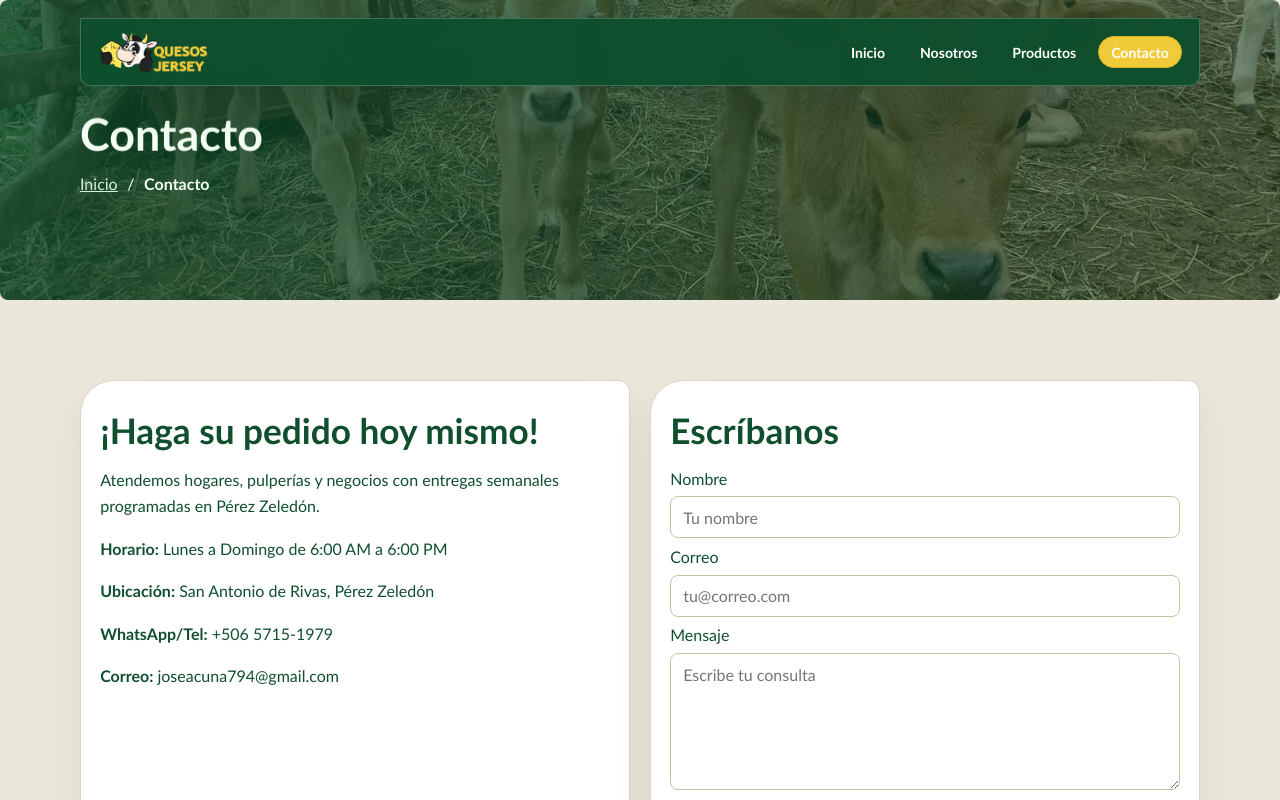
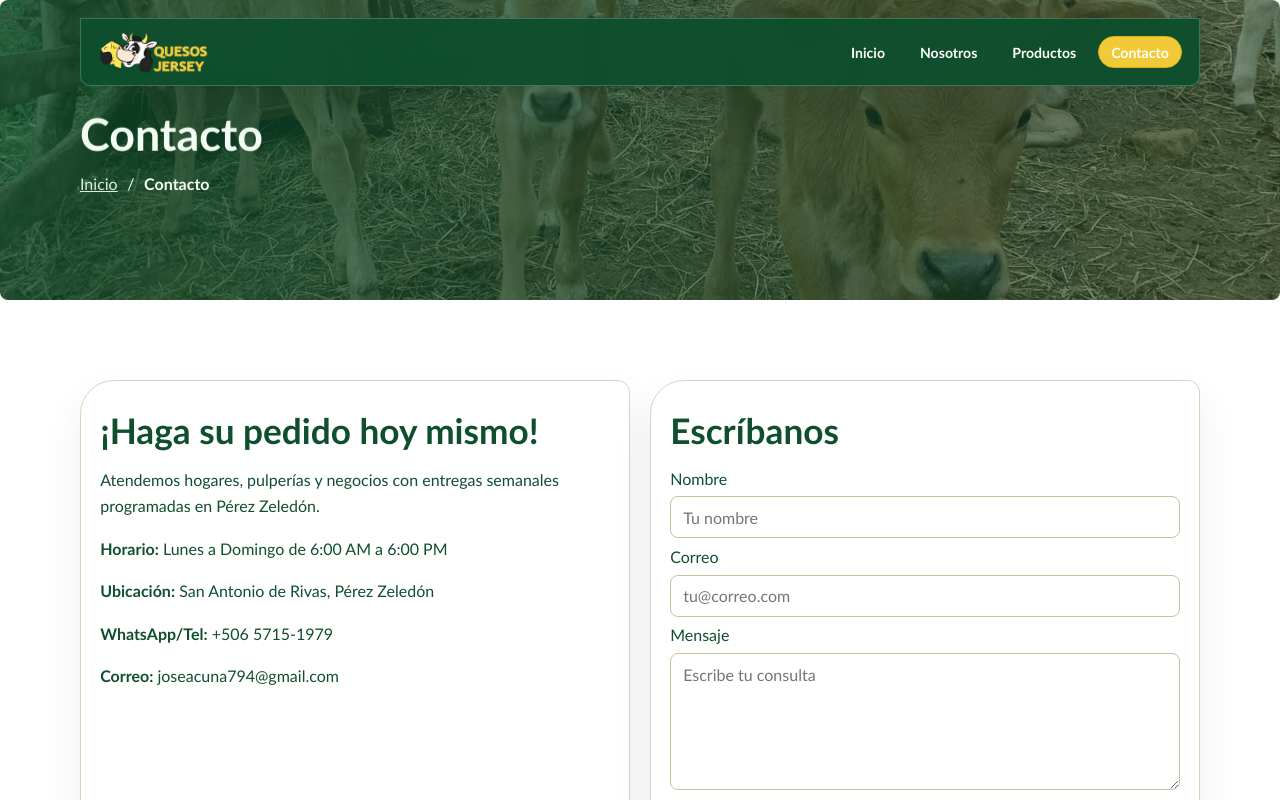
Before and after one commit to KevinAH09/siteweb-quesospimpos, a React (Create React App) app: page /contacto in a window 1280 px wide. Shown: the top 800 px of the page. Built offline with nearby package versions, Linux system fonts and the light colour scheme.

Commit message:
Revertir fondo body a blanco puro

```diff
--- a/src/App.css
+++ b/src/App.css
@@ -16,7 +16,7 @@ body {
   margin: 0;
   font-family: 'Trebuchet MS', 'Segoe UI', sans-serif;
   color: var(--ink);
-  background: var(--beige);
+  background: var(--white);
 }
 
 main {
```
